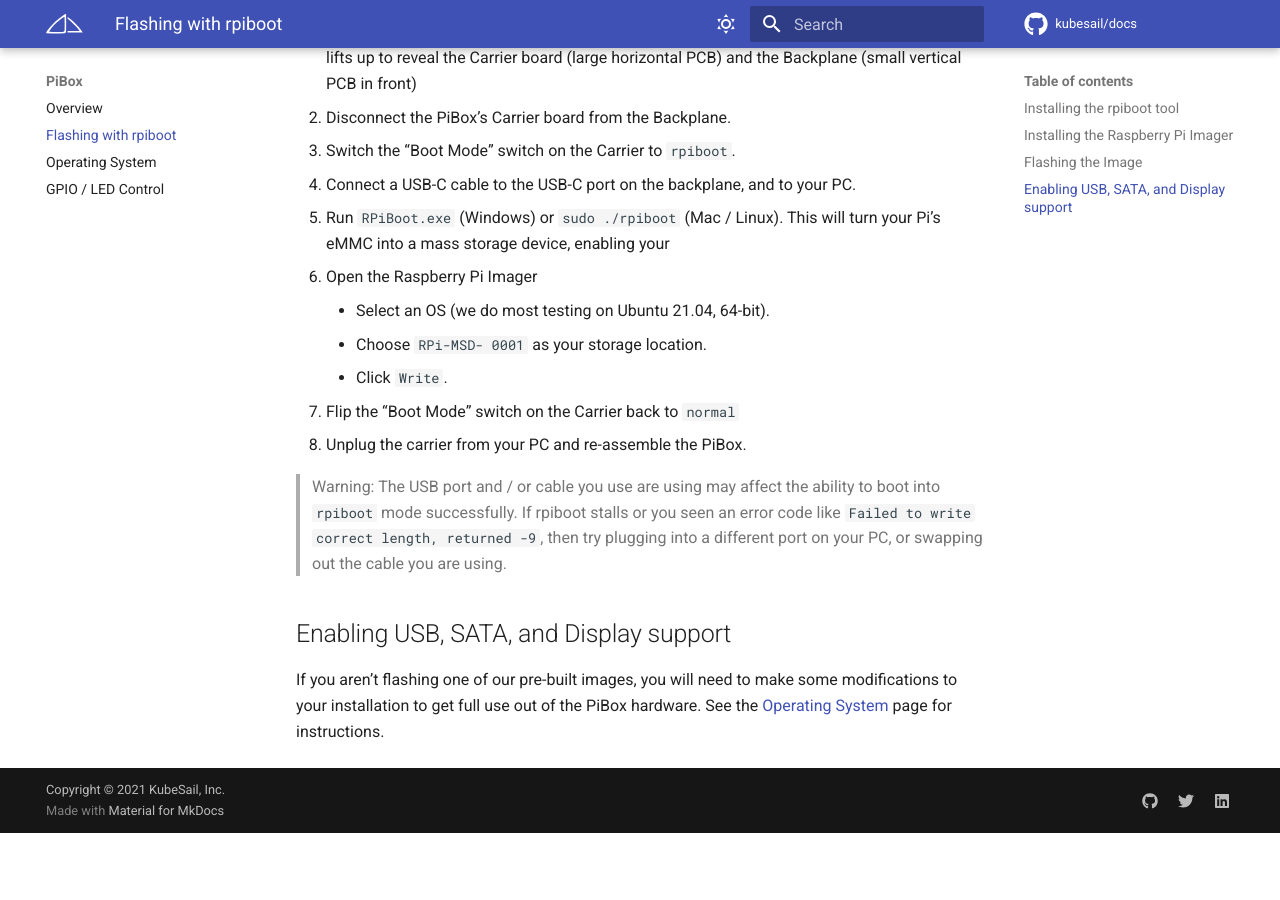
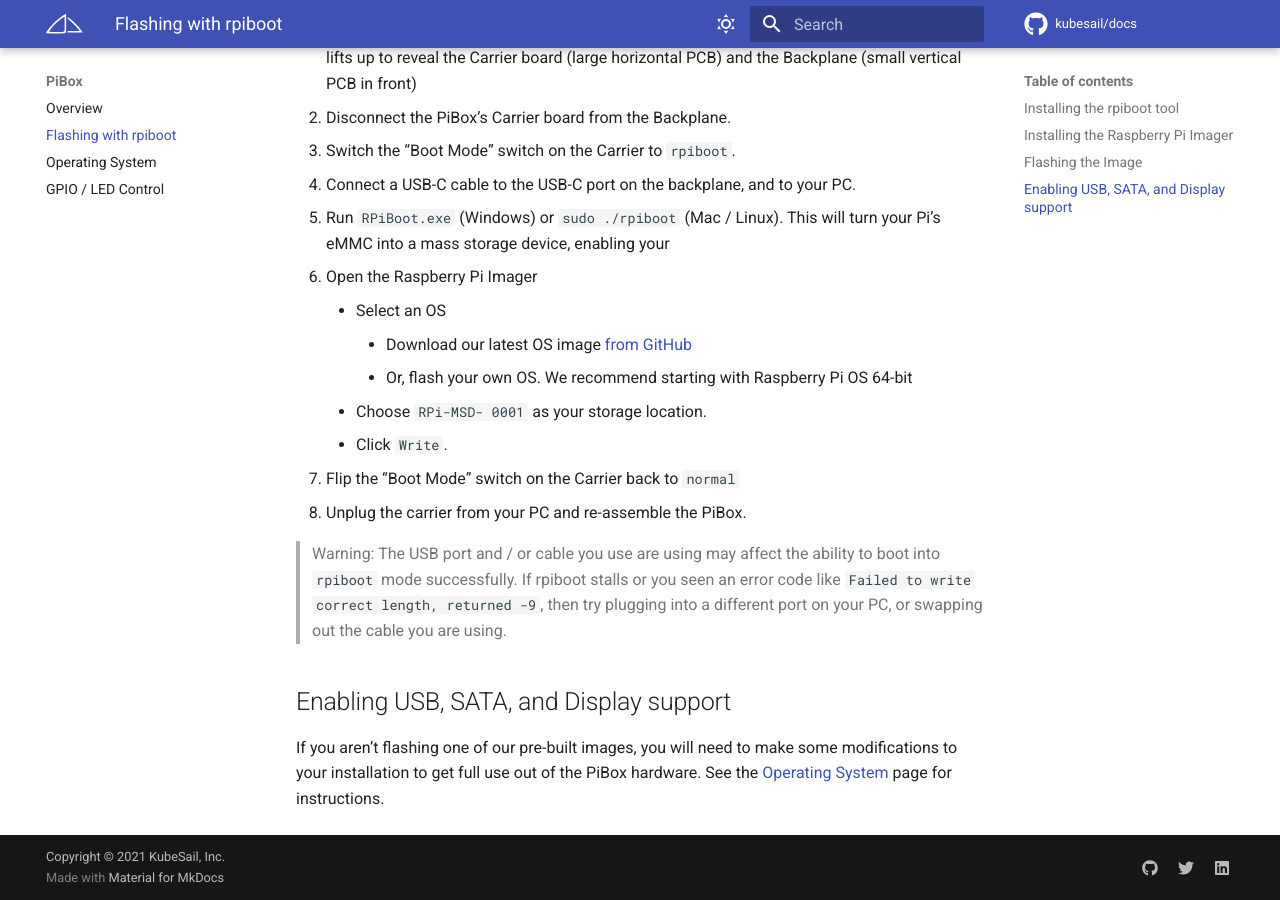
Before and after one commit to kubesail/kubesail-docs, an MkDocs documentation site: the page built from docs/guides/pibox/rpiboot.md, in a window 1280 px wide and 900 px high, scrolled down 828 px. Built offline with MkDocs 1.6.1 and Material for MkDocs 9.7.7, drawn with Linux system fonts in a browser that asks for light colours; comment, search, counter and statistics services are not loaded; before the commit the page ends 1661 px from its top, so only the background shows below that.

Commit message:
recommend rpi OS

```diff
--- a/docs/guides/pibox/rpiboot.md
+++ b/docs/guides/pibox/rpiboot.md
@@ -23,7 +23,9 @@
 1. Connect a USB-C cable to the USB-C port on the backplane, and to your PC.
 1. Run `RPiBoot.exe` (Windows) or `sudo ./rpiboot` (Mac / Linux). This will turn your Pi's eMMC into a mass storage device, enabling your
 1. Open the Raspberry Pi Imager
-    - Select an OS (we do most testing on Ubuntu 21.04, 64-bit).
+    - Select an OS
+        - Download our latest OS image [from GitHub](https://github.com/kubesail/pibox-os/releases)
+        - Or, flash your own OS. We recommend starting with Raspberry Pi OS 64-bit
     - Choose `RPi-MSD- 0001` as your storage location.
     - Click `Write`.
 1. Flip the "Boot Mode" switch on the Carrier back to `normal`
```
